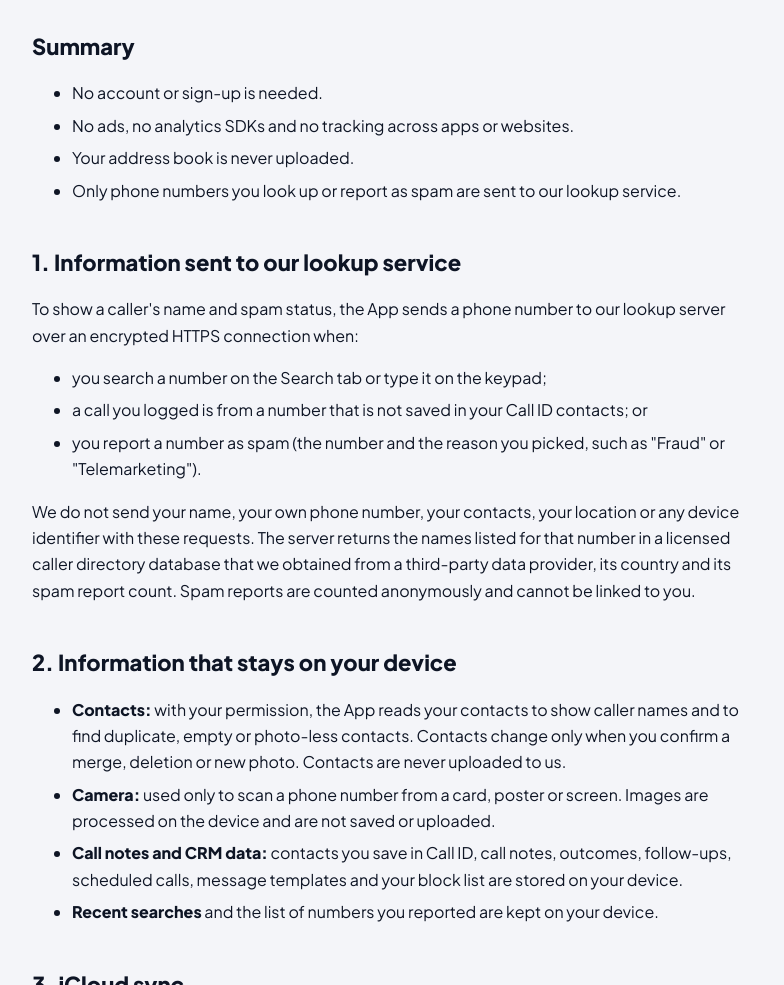
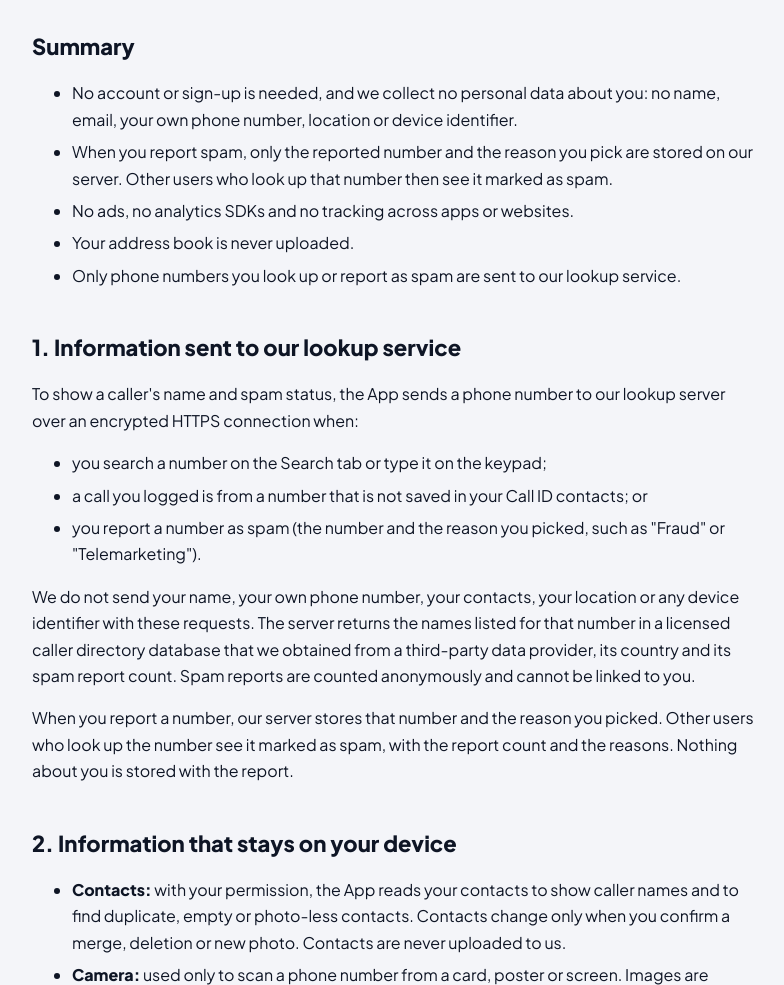
Before and after one commit to kapuriyashruti/kapuriyashruti.github.io, a plain HTML site: page callid/privacy/index.html in a window 1280 px wide. Shown: the part 300-1285 px from the top of the page, without its empty margins (244-1028 px from the left). Drawn offline with Linux system fonts and the light colour scheme.

Commit message:
Call ID: explain what a spam report stores
Co-Authored-By: Claude Opus 5.5 <noreply@anthropic.com>

```diff
--- a/callid/privacy/index.html
+++ b/callid/privacy/index.html
@@ -86,7 +86,8 @@ footer { margin-top: 56px; padding-top: 20px; border-top: 1px solid var(--line);
 
 <h2>Summary</h2>
 <ul>
-<li>No account or sign-up is needed.</li>
+<li>No account or sign-up is needed, and we collect no personal data about you: no name, email, your own phone number, location or device identifier.</li>
+<li>When you report spam, only the reported number and the reason you pick are stored on our server. Other users who look up that number then see it marked as spam.</li>
 <li>No ads, no analytics SDKs and no tracking across apps or websites.</li>
 <li>Your address book is never uploaded.</li>
 <li>Only phone numbers you look up or report as spam are sent to our lookup service.</li>
@@ -100,6 +101,7 @@ footer { margin-top: 56px; padding-top: 20px; border-top: 1px solid var(--line);
 <li>you report a number as spam (the number and the reason you picked, such as "Fraud" or "Telemarketing").</li>
 </ul>
 <p>We do not send your name, your own phone number, your contacts, your location or any device identifier with these requests. The server returns the names listed for that number in a licensed caller directory database that we obtained from a third-party data provider, its country and its spam report count. Spam reports are counted anonymously and cannot be linked to you.</p>
+<p>When you report a number, our server stores that number and the reason you picked. Other users who look up the number see it marked as spam, with the report count and the reasons. Nothing about you is stored with the report.</p>
 
 <h2>2. Information that stays on your device</h2>
 <ul>
```
Also changed, not shown: callid/support/index.html (+1 -1 lines).
